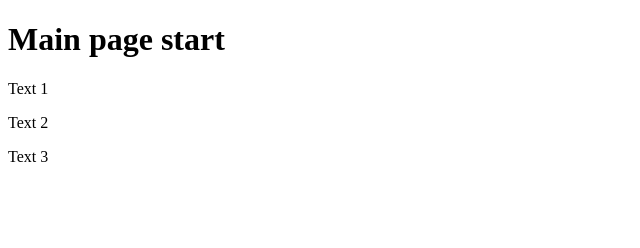
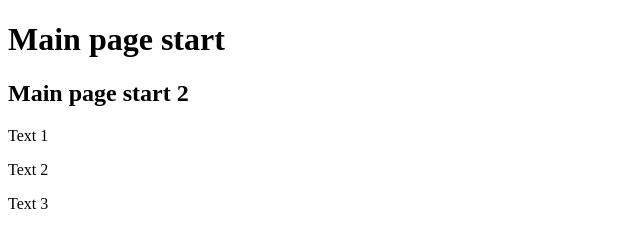
Before and after one commit to RomanReF/RRPS01, a plain HTML site: page index.html in a window 1280 px wide. Shown: the whole page, without its empty margins (0-640 px from the left). Drawn offline with Linux system fonts and the light colour scheme.

Commit message:
added h2

```diff
--- a/index.html
+++ b/index.html
@@ -6,6 +6,7 @@
 </head>
 <body>
    <h1>Main page start</h1>
+   <h2>Main page start 2</h2>
    <p>Text 1</p>
     <p>Text 2</p>
    <p>Text 3</p>
```
